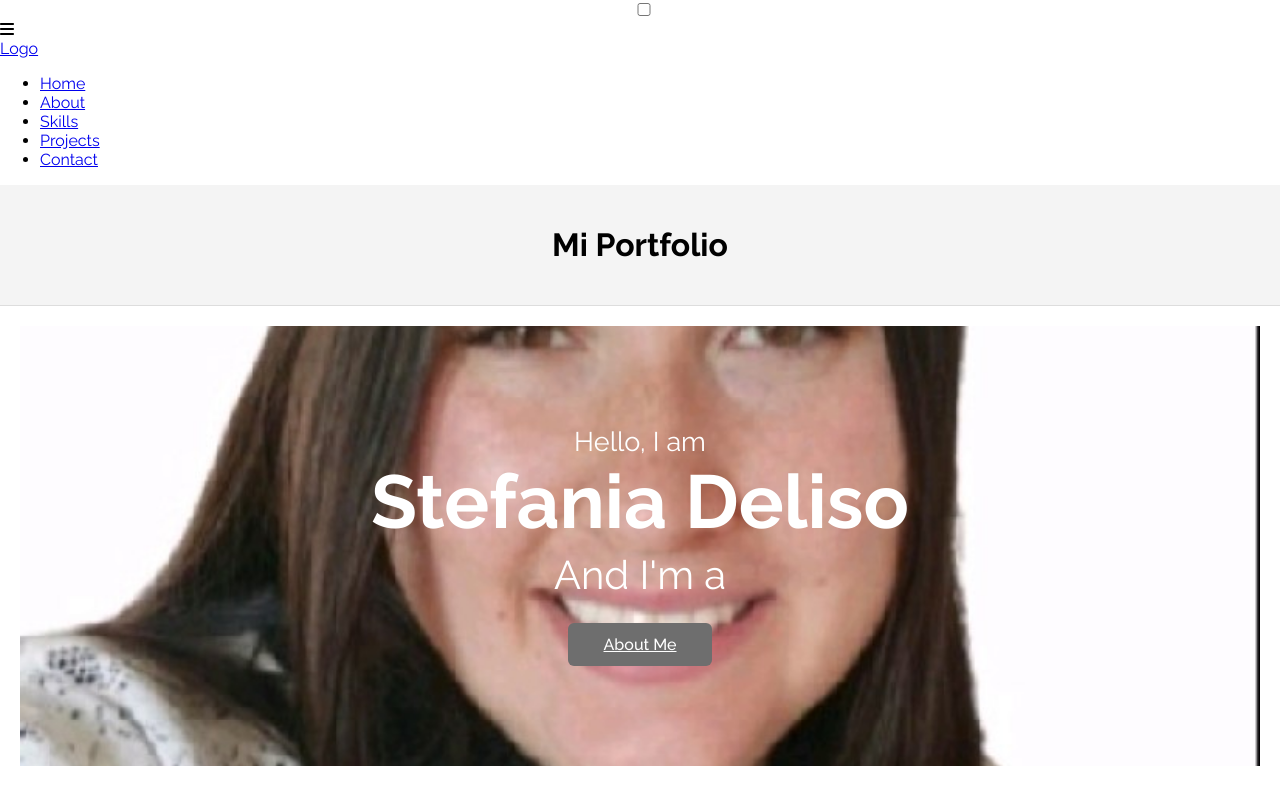
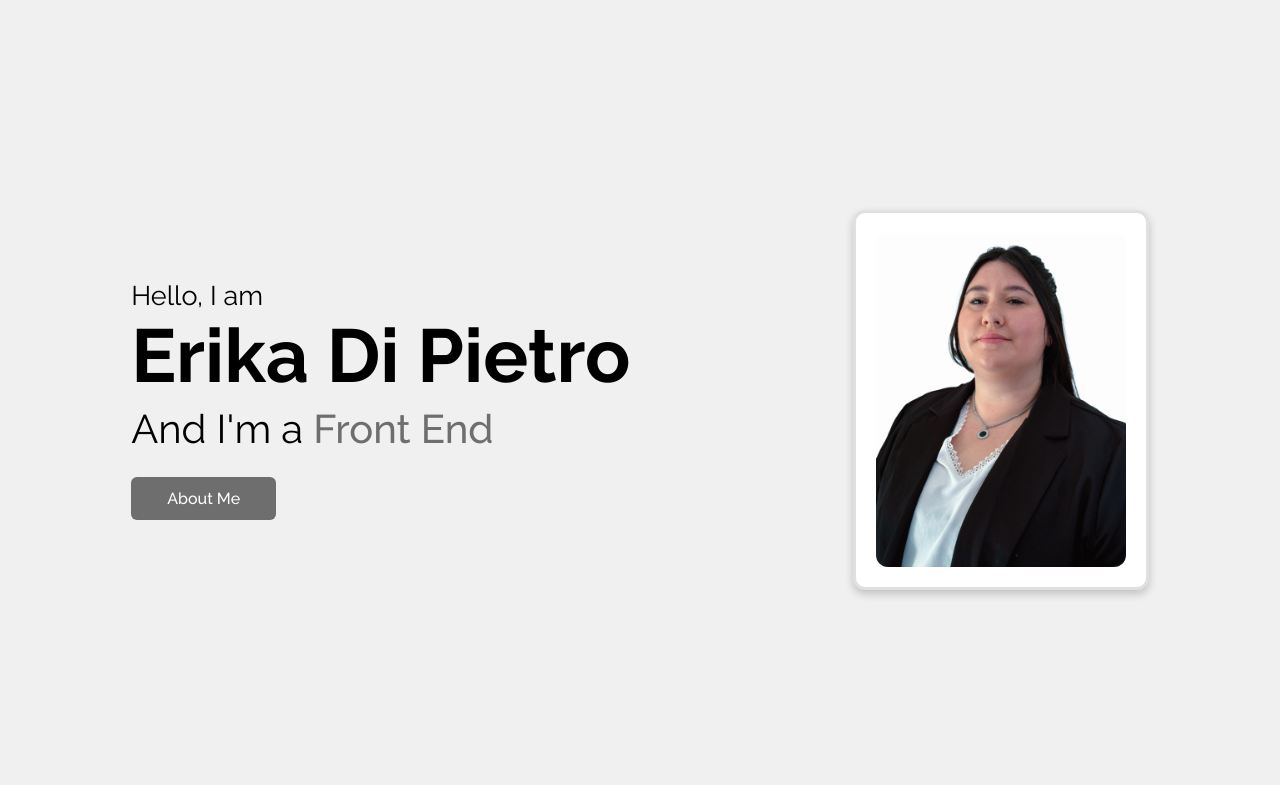
Before and after one commit to eddipietro/portfolio, a React (Create React App) app: page / in a window 1280 px wide. Shown: the top 785 px of the page. Built offline with nearby package versions, Linux system fonts and the light colour scheme.

Commit message:
portfolio-nav

```diff
--- a/package.json
+++ b/package.json
@@ -13,6 +13,7 @@
     "owl.carousel": "^2.3.4",
     "react": "^18.3.1",
     "react-dom": "^18.3.1",
+    "react-icons": "^5.2.1",
     "react-owl-carousel": "^2.3.3",
     "react-scripts": "5.0.1",
     "typed.js": "^2.1.0",
--- a/src/App.css
+++ b/src/App.css
@@ -1,23 +1,15 @@
 /* App.css */
 @import url('https://fonts.googleapis.com/css2?family=Poppins:wght@400;500;600;700&family=Raleway:wght@400;500;700&display=swap');
 
-body, html {
+* {
     margin: 0;
     padding: 0;
     box-sizing: border-box;
-    font-family: 'Raleway', sans-serif;
+    text-decoration: none;
+    font-family: "Raleway", sans-serif;
 }
 
-.App-header {
-    text-align: center;
-    padding: 20px;
-    background: #f4f4f4;
-    border-bottom: 1px solid #ddd;
-}
 
-main {
-    padding: 20px;
-}
 
 footer {
     text-align: center;
@@ -25,48 +17,3 @@ footer {
     background: #f4f4f4;
     border-top: 1px solid #ddd;
 }
-
-.home-content {
-    text-align: center;
-    padding: 100px 20px;
-    background: url('./assets/bn.jpg') no-repeat center;
-    background-size: cover;
-    color: #fff;
-}
-
-.home-content .text-1 {
-    font-size: 27px;
-}
-
-.home-content .text-2 {
-    font-size: 75px;
-    font-weight: 600;
-}
-
-.home-content .text-3 {
-    font-size: 40px;
-    margin: 5px 0;
-}
-
-.home-content .text-3 span {
-    color: #6e6e6e;
-    font-weight: 500;
-}
-
-.home-content a {
-    display: inline-block;
-    background: #6e6e6e;
-    color: #fff;
-    font-size: 16px;
-    font-weight: 500;
-    padding: 12px 36px;
-    margin-top: 20px;
-    border-radius: 6px;
-    transition: background 0.3s ease;
-}
-
-.home-content a:hover {
-    background: #3883d3;
-}
-
-/* Add additional styles for other sections as needed */
--- a/src/App.js
+++ b/src/App.js
@@ -1,40 +1,32 @@
 import React from 'react';
 import NavBar from './components/NavBar/NavBar';
+import Intro from './components/Intro/Intro';
 import About from './components/About/About';
 import Skills from './components/Skills/Skills';
 import ProjectList from './components/ProjectList/ProjectList';
 import Contact from './components/Contact/Contact';
 import './App.css';
 
+
+
+
+
 function App() {
     return (
         <div className="App">
             <NavBar />
-            <header className="App-header">
-                <h1>Mi Portfolio</h1>
-            </header>
-            <main>
-                <section id="home">
-                    <div className="home-content">
-                        <div className="text-1">Hello, I am</div>
-                        <div className="text-2">Stefania Deliso</div>
-                        <div className="text-3">And I'm a <span className="typing"></span></div>
-                        <a href="#about">About Me</a>
-                    </div>
-                </section>
-                <section id="about">
+                    <Intro/>
                     <About />
-                </section>
-                <section id="skills">
+
+
                     <Skills />
-                </section>
-                <section id="projects">
+
+
                     <ProjectList />
-                </section>
-                <section id="contact">
+
+
                     <Contact />
-                </section>
-            </main>
+
             <footer>
                 <p>&copy; 2024 Mi Nombre</p>
             </footer>
--- /dev/null
+++ b/src/components/Intro/Intro.css
@@ -0,0 +1,89 @@
+/* Contenedor principal del home */
+.home {
+    display: flex;
+    align-items: center; /* Centra verticalmente el contenido */
+    justify-content: space-around; /* Espacio entre imagen y texto */
+    height: 100vh; /* Asegura que ocupe toda la altura del viewport */
+    min-height: 500px; /* Altura mínima para pantallas más pequeñas */
+    background: #f0f0f0; /* Color de fondo neutro para el contenedor */
+    padding: 0 20px; /* Espacio horizontal para el contenedor */
+    box-sizing: border-box; /* Asegura que el padding no afecte el tamaño total */
+}
+
+/* Contenido del texto */
+.home-content {
+    max-width: 600px; /* Limita el ancho máximo del contenido */
+    text-align: left; /* Alinea el texto a la izquierda */
+}
+
+/* Ajustes del texto */
+.home-content .text-1 {
+    font-size: 27px;
+}
+
+.home-content .text-2 {
+    font-size: 75px;
+    font-weight: 600;
+}
+
+.home-content .text-3 {
+    font-size: 40px;
+    margin: 5px 0;
+}
+
+.home-content .text-3 span {
+    color: #6e6e6e;
+    font-weight: 500;
+}
+
+.home-content a {
+    display: inline-block;
+    background: #6e6e6e;
+    color: #fff;
+    font-size: 16px;
+    font-weight: 500;
+    padding: 12px 36px;
+    margin-top: 20px;
+    border-radius: 6px;
+    transition: background 0.3s ease;
+}
+
+.home-content a:hover {
+    background: #3883d3;
+}
+
+/* Contenedor de la imagen */
+/* Contenedor de la imagen */
+.image-container {
+    display: flex;
+    align-items: center; /* Centra verticalmente la imagen dentro de su contenedor */
+    padding: 20px; /* Espacio alrededor de la imagen */
+    background: #fff; /* Fondo blanco para contraste */
+    border-radius: 12px; /* Bordes redondeados */
+    box-shadow: 0 4px 8px rgba(0, 0, 0, 0.2); /* Sombra para el efecto de relieve */
+    border: 3px solid #e0e0e0; /* Borde sutil para añadir profundidad */
+}
+
+.image-container img {
+    width: 250px; /* Ajusta el tamaño de la imagen según sea necesario */
+    height: auto; /* Mantiene la proporción de la imagen */
+    display: block; /* Elimina espacio extra debajo de la imagen */
+    border-radius: 12px; /* Bordes redondeados en la imagen */
+}
+
+
+/* Ajustes del cursor y el texto de la máquina de escribir */
+.typing-container {
+    display: inline-block;
+    white-space: nowrap;
+    overflow: hidden;
+    border-right: 2px solid #6e6e6e; /* Cursor de la máquina de escribir */
+    font-family: 'Raleway', sans-serif;
+    font-size: 40px;
+    animation: blink 0.75s step-end infinite;
+}
+
+.typing {
+    display: inline;
+    animation: typing 4s steps(40, end) 1s 1 normal both, erasing 4s steps(40, end) 5s 1 normal both;
+}
--- /dev/null
+++ b/src/components/Intro/Intro.js
@@ -0,0 +1,50 @@
+import React, { useEffect, useState } from 'react';
+import './Intro.css'; // Asegúrate de que la ruta sea correcta y el archivo CSS esté disponible
+import profilePick from '../../assets/eriPerfil.jpg';
+
+const phrases = ["Web Developer", "Front End Developer", "Full Stack Developer"];
+
+const Intro = () => {
+    const [currentPhrase, setCurrentPhrase] = useState(0);
+    const [isDeleting, setIsDeleting] = useState(false);
+    const [text, setText] = useState('');
+    const [typingSpeed, setTypingSpeed] = useState(100); // Cambia la velocidad aquí
+
+    useEffect(() => {
+        const handleTyping = () => {
+            const phrase = phrases[currentPhrase];
+            if (isDeleting) {
+                setText(prev => prev.substring(0, prev.length - 1));
+                if (text === '') {
+                    setIsDeleting(false);
+                    setCurrentPhrase((prev) => (prev + 1) % phrases.length);
+                }
+            } else {
+                setText(phrase.substring(0, text.length + 1));
+                if (text === phrase) {
+                    setIsDeleting(true);
+                }
+            }
+        };
+
+        const typingInterval = setInterval(handleTyping, typingSpeed);
+
+        return () => clearInterval(typingInterval);
+    }, [text, isDeleting, currentPhrase, typingSpeed]);
+
+    return (
+        <section className="home" id="home">
+            <div className="home-content">
+                <div className="text-1">Hello, I am</div>
+                <div className="text-2">Erika Di Pietro</div>
+                <div className="text-3">And I'm a <span className="typing">{text}</span></div>
+                <a href="#about">About Me</a>
+            </div>
+            <div className="image-container">
+                <img src={profilePick} alt="Profile" />
+            </div>
+        </section>
+    );
+};
+
+export default Intro;
--- a/src/components/NavBar/NavBar.css
+++ b/src/components/NavBar/NavBar.css
@@ -0,0 +1,129 @@
+/* NavBar.css */
+
+/* Custom Scrollbar */
+::-webkit-scrollbar {
+    width: 10px;
+}
+::-webkit-scrollbar-track {
+    background: #f1f1f1;
+}
+::-webkit-scrollbar-thumb {
+    background: #888;
+}
+::-webkit-scrollbar-thumb:hover {
+    background: #555;
+}
+
+/* Navbar Styles */
+.navbar {
+    position: fixed;
+    width: 100%;
+    z-index: 999;
+    padding: 30px 0;
+    font-family: 'Poppins', sans-serif;
+    transition: all 0.3s ease;
+    opacity: 0;
+    visibility: hidden;
+    transition: opacity 0.5s ease, visibility 0.5s ease;
+}
+.navbar.visible {
+    opacity: 1;
+    visibility: visible;
+}
+.navbar.sticky {
+    padding: 15px 0;
+    background: #6e6e6e;
+}
+.navbar .max-width {
+    display: flex;
+    align-items: center;
+    justify-content: space-between;
+}
+.logo img {
+    width: 100px;
+    height: auto;
+}
+.navbar .menu {
+    display: flex;
+    list-style: none;
+}
+.navbar .menu li {
+    display: inline-block;
+}
+.navbar .menu li a {
+    display: block;
+    color: #fff;
+    font-size: 18px;
+    font-weight: 500;
+    margin-left: 25px;
+    transition: color 0.3s ease;
+}
+.navbar .menu li a:hover {
+    color: #6e6e6e;
+}
+.navbar .menu-btn {
+    color: #3883d3;
+    font-size: 23px;
+    cursor: pointer;
+    display: none;
+}
+.navbar .menu-btn i.active:before {
+    content: "\f00d";
+}
+
+/* Scroll Up Button */
+.scroll-up-btn {
+    position: fixed;
+    height: 45px;
+    width: 42px;
+    background: #3883d3;
+    right: 30px;
+    bottom: 10px;
+    text-align: center;
+    line-height: 45px;
+    color: #ededed;
+    z-index: 9999;
+    font-size: 30px;
+    border-radius: 6px;
+    cursor: pointer;
+    opacity: 0;
+    pointer-events: none;
+    transition: all 0.5s ease;
+}
+.scroll-up-btn.show {
+    bottom: 30px;
+    opacity: 1;
+    pointer-events: auto;
+}
+.scroll-up-btn:hover {
+    filter: brightness(90%);
+}
+
+/* Responsive Styles */
+@media (max-width: 768px) {
+    .navbar .menu {
+        display: none;
+    }
+    .navbar .menu-btn {
+        display: block;
+    }
+    .navbar.active .menu {
+        display: block;
+        position: absolute;
+        top: 80px;
+        left: 0;
+        width: 100%;
+        background: #6e6e6e;
+        padding: 10px 0;
+        border-top: 1px solid #fff;
+    }
+    .navbar.active .menu li {
+        width: 100%;
+        text-align: center;
+    }
+    .navbar.active .menu li a {
+        margin-left: 0;
+        display: block;
+        padding: 10px 20px;
+    }
+}
--- a/src/components/NavBar/NavBar.js
+++ b/src/components/NavBar/NavBar.js
@@ -1,29 +1,54 @@
-import React from 'react';
-import { FontAwesomeIcon } from '@fortawesome/react-fontawesome';
-import { faBars } from '@fortawesome/free-solid-svg-icons';
+import React, { useState, useEffect } from 'react';
+import { FaAngleUp, FaBars } from 'react-icons/fa';
 import './NavBar.css';
 
 const NavBar = () => {
+  const [isSticky, setIsSticky] = useState(false);
+  const [showScrollUpBtn, setShowScrollUpBtn] = useState(false);
+  const [menuOpen, setMenuOpen] = useState(false);
+  const [menuVisible, setMenuVisible] = useState(false);
+
+  useEffect(() => {
+    const handleScroll = () => {
+      setIsSticky(window.scrollY > 50);
+      setShowScrollUpBtn(window.scrollY > 300);
+      setMenuVisible(window.scrollY > 0); // Show menu after any scrolling
+    };
+
+    window.addEventListener('scroll', handleScroll);
+    return () => {
+      window.removeEventListener('scroll', handleScroll);
+    };
+  }, []);
+
+  const handleScrollUp = () => {
+    window.scrollTo({ top: 0, behavior: 'smooth' });
+  };
+
   return (
-    <nav className="navbar">
-      <div className="navbar-container">
-        <input type="checkbox" id="menu-toggle" />
-        <label htmlFor="menu-toggle" className="menu-icon">
-          <FontAwesomeIcon icon={faBars} />
-        </label>
-        <div className="logo">
-          <a href="#home">Logo</a>
+    <>
+      <button className={`scroll-up-btn ${showScrollUpBtn ? 'show' : ''}`} onClick={handleScrollUp}>
+        <FaAngleUp />
+      </button>
+      <nav className={`navbar ${isSticky ? 'sticky' : ''} ${menuVisible ? 'visible' : ''}`}>
+        <div className="max-width">
+          <a href="#" className="logo">
+            <img src="icon.png" alt="Logo" />
+          </a>
+          <ul className={`menu ${menuOpen ? 'active' : ''}`}>
+            <li><a href="#home" className="menu-btn">Home</a></li>
+            <li><a href="#about" className="menu-btn">About</a></li>
+            <li><a href="#tech-skills" className="menu-btn">Tech Skills</a></li>
+            <li><a href="#skills-hobbies" className="menu-btn">Skills and Hobbies</a></li>
+            <li><a href="#contact" className="menu-btn">Contact</a></li>
+          </ul>
+          <button className="menu-btn" onClick={() => setMenuOpen(!menuOpen)}>
+            <FaBars />
+          </button>
         </div>
-        <ul className="menu">
-          <li><a href="#home">Home</a></li>
-          <li><a href="#about">About</a></li>
-          <li><a href="#skills">Skills</a></li>
-          <li><a href="#projects">Projects</a></li>
-          <li><a href="#contact">Contact</a></li>
-        </ul>
-      </div>
-    </nav>
+      </nav>
+    </>
   );
-}
+};
 
 export default NavBar;
```
Also changed, not shown: src/assets/eriPerfil.jpg (added), 1 other file (tests, documents, lock files or other folders).
